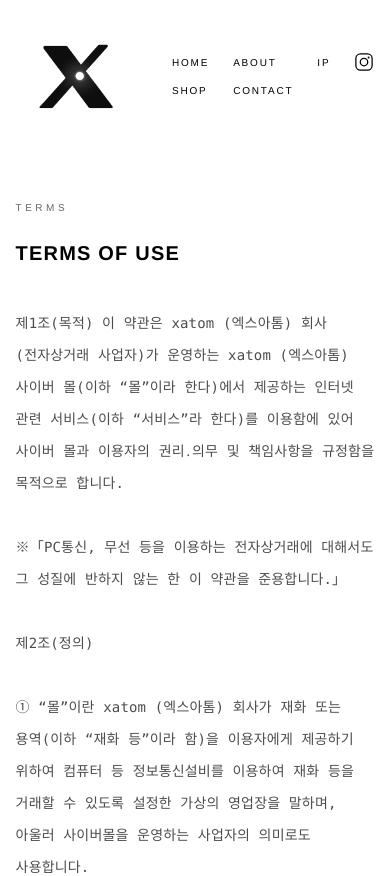
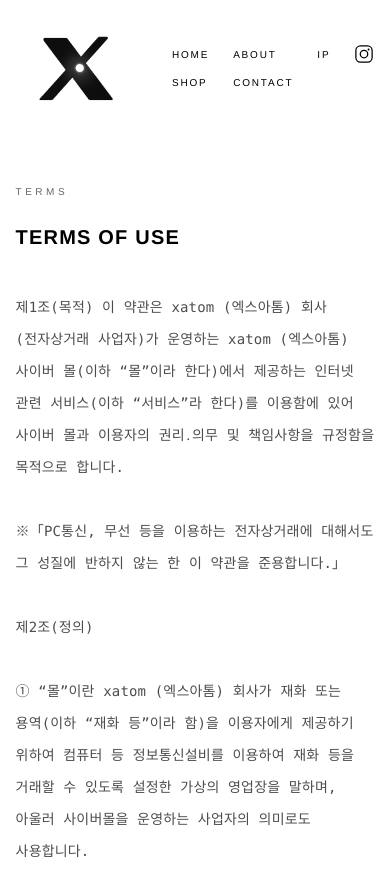
Before and after one commit to xatom-space/xatom, a Next.js app: page /terms in a window 390 px wide. Shown: the top 876 px of the page. Built offline with nearby package versions, Linux system fonts and the light colour scheme.

Commit message:
Tighten mobile header spacing and opacity

```diff
--- a/app/home/page.tsx
+++ b/app/home/page.tsx
@@ -210,8 +210,8 @@ xatom은 새로운 차원을 디자인합니다.`;
 
   return (
     <main className="bg-white text-black">
-      <header className="sticky top-0 z-30 bg-white/90 backdrop-blur">
-        <nav className="section-shell flex min-h-[90px] items-center justify-between py-4 md:h-50 md:min-h-0 md:py-0">
+      <header className="sticky top-0 z-30 bg-white/80 backdrop-blur">
+        <nav className="section-shell flex min-h-[64px] items-center justify-between py-2 md:h-50 md:min-h-0 md:py-0">
           <Link href="/" aria-label="Go to intro" className="flex items-center">
             <Image src="/xatom-v1.png" alt="xatom logo" width={160} height={60} className="h-auto w-[120px] md:w-[160px]" priority />
           </Link>
--- a/app/products/verume/page.tsx
+++ b/app/products/verume/page.tsx
@@ -366,8 +366,8 @@ export default function VerumeProductPage() {
 
   return (
     <main className="overflow-x-clip bg-white text-black">
-      <header className="sticky top-0 z-30 bg-white/90 backdrop-blur">
-        <nav className="section-shell flex min-h-[90px] items-center justify-between py-4 md:h-50 md:min-h-0 md:py-0">
+      <header className="sticky top-0 z-30 bg-white/80 backdrop-blur">
+        <nav className="section-shell flex min-h-[64px] items-center justify-between py-2 md:h-50 md:min-h-0 md:py-0">
           <Link href="/" aria-label="Go to intro" className="flex items-center">
             <Image src="/xatom-v1.png" alt="xatom logo" width={160} height={60} className="h-auto w-[120px] md:w-[160px]" priority />
           </Link>
--- a/app/terms/page.tsx
+++ b/app/terms/page.tsx
@@ -253,8 +253,8 @@ const terms = `제1조(목적) 이 약관은 xatom (엑스아톰) 회사(전자
 export default function TermsPage() {
   return (
     <main className="bg-white text-black">
-      <header className="sticky top-0 z-30 bg-white/90 backdrop-blur">
-        <nav className="section-shell flex min-h-[90px] items-center justify-between py-4 md:h-50 md:min-h-0 md:py-0">
+      <header className="sticky top-0 z-30 bg-white/80 backdrop-blur">
+        <nav className="section-shell flex min-h-[64px] items-center justify-between py-2 md:h-50 md:min-h-0 md:py-0">
           <Link href="/" aria-label="Go to intro" className="flex items-center">
             <Image src="/xatom-v1.png" alt="xatom logo" width={160} height={60} className="h-auto w-[120px] md:w-[160px]" priority />
           </Link>
```
